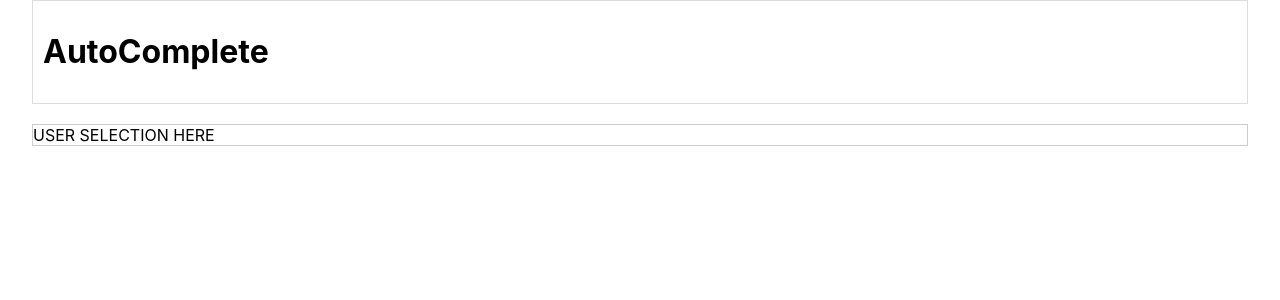
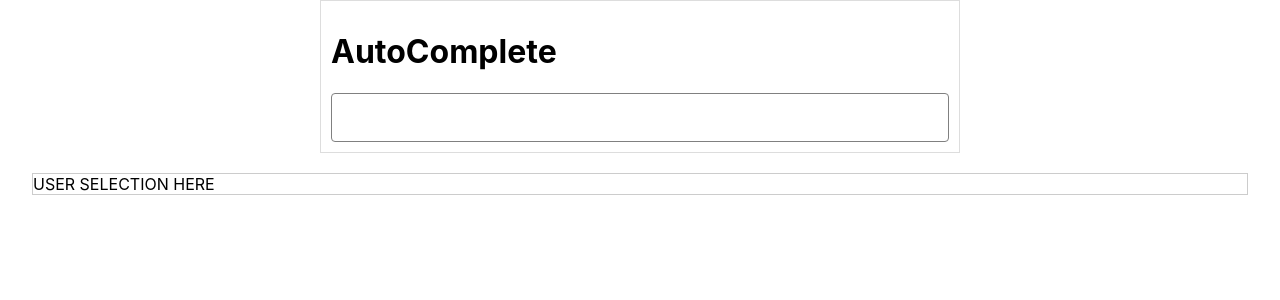
Before and after one commit to roman-kr-dev/autocomplete-chalange, a Next.js app: page / in a window 1280 px wide. Shown: the top 300 px of the page. Built offline with nearby package versions, Linux system fonts and the light colour scheme.

Commit message:
feshchenko/feature/ basic autocomplete ipmlementation

```diff
--- a/components/AutoComplete.tsx
+++ b/components/AutoComplete.tsx
@@ -1,11 +1,65 @@
 import styles from '../styles/Autocomplete.module.css';
+import React from 'react';
+import { AutoCompleteList } from './auto-complete-list';
 
-// /api/autocomplete?q=a
+interface AutoCompleteProp {
+  onItemClick(item: string): void;
+}
 
-const AutoComplete = () => {
+const AutoComplete: React.FC<AutoCompleteProp> = ({ onItemClick }) => {
+  const abortRef = React.useRef<null | AbortController>();
+  const [inputValue, setInputValue] = React.useState('');
+  const [items, setItems] = React.useState([]);
+  const [error, setError] = React.useState<Error | null>(null)
+  function handleChange({ target }: React.ChangeEvent<HTMLInputElement>) {
+    setInputValue(target.value);
+  }
+
+  React.useEffect(() => {
+    if (!inputValue) {
+      setItems([]);
+      return
+    };
+
+    if (abortRef.current) {
+      abortRef.current.abort();
+    }
+
+    abortRef.current = new AbortController();
+
+    fetch(
+      `/api/autocomplete?q=${encodeURIComponent(inputValue)}&delay=1`,
+      { signal: abortRef.current.signal },
+    )
+      .then(data => data.json())
+      .then(({ items }) => {
+        setError(null);
+        setItems(items)
+      })
+      .catch((error: any) => {
+        if (error.name !== 'AbortError') {
+          setError(error);
+        }
+      })
+
+  }, [inputValue])
+
+  const itemOnClick = React.useCallback((item: string) => {
+    setItems([])
+    onItemClick(item);
+  }, [onItemClick])
+
   return (
     <div className={styles.container}>
       <h1>AutoComplete</h1>
+      <input
+        className={styles.input}
+        type="text"
+        name="search"
+        onChange={handleChange}
+        value={inputValue}
+      />
+      <AutoCompleteList error={error} items={items} itemOnClick={itemOnClick} />
     </div>
   )
 }
--- /dev/null
+++ b/components/auto-complete-list.tsx
@@ -0,0 +1,28 @@
+import React from 'react';
+import styles from '../styles/Autocomplete.module.css';
+
+interface AutoCompleteListProps {
+  items: string[];
+  error: Error | null;
+  itemOnClick(item: string): void;
+}
+
+export const AutoCompleteList: React.FC<AutoCompleteListProps> = ({ items, error, itemOnClick }) => {
+
+  if (error) return <pre>{error.message}</pre>
+  if (items.length === 0) return null;
+
+  const handleItemClick = (item: string) => () => {
+    itemOnClick(item);
+  }
+
+  return (
+    <ul className={styles.autocompleteBox}>
+      {
+        items.map((item) => (
+          <li className={styles.autocompleteBoxItems} key={item} onClick={handleItemClick(item)}>{item}</li>
+        ))
+      }
+    </ul>
+  );
+};
--- a/pages/index.tsx
+++ b/pages/index.tsx
@@ -1,12 +1,18 @@
+import React from 'react';
 import type { NextPage } from 'next'
 import styles from '../styles/Home.module.css';
 import AutoComplete from '../components/AutoComplete';
 
 const Home: NextPage = () => {
+  const [userSelection, setUserSelection] = React.useState<string>('');
+  const onItemClick = React.useCallback((item: string) => {
+    setUserSelection(item);
+  }, []);
+
   return (
     <div className={styles.container}>
-      <AutoComplete />
-      <div className={styles.userSelection}>USER SELECTION HERE</div>
+      <AutoComplete onItemClick={onItemClick} />
+      <div className={styles.userSelection}>USER SELECTION HERE {userSelection || ''}</div>
     </div>
   )
 }
--- a/styles/Autocomplete.module.css
+++ b/styles/Autocomplete.module.css
@@ -1,4 +1,33 @@
 .container {
+  width: 50vw;
   border: 1px solid #DDD;
   padding: 10px;
 }
+
+.input {
+  width: 100%;
+  padding: 12px 24px;
+  border-radius: 4px;
+  border: 1px solid grey;
+  font-size: 20px;
+  line-height: 1;
+}
+
+.autocompleteBox {
+  list-style: none;
+  padding: 0 4px;
+  margin: 0;
+  margin-top: 8px;
+
+  border: 1px solid grey;
+  border-radius: 4px;
+}
+
+.autocompleteBoxItems {
+  padding: 8px 12px;
+  cursor: pointer;
+}
+
+.autocompleteBoxItems:not(:last-child) {
+  border-bottom: 1px solid grey;
+}
--- a/styles/Home.module.css
+++ b/styles/Home.module.css
@@ -1,8 +1,14 @@
 .container {
+  width: 100vw;
   padding: 0 2rem;
+
+  display: flex;
+  flex-direction: column;
+  align-items: center;
 }
 
 .userSelection {
   border: 1px solid #ccc;
   margin-top: 20px;
+  width: 100%
 }
```
Also changed, not shown: 2 other files (tests, documents, lock files or other folders).
